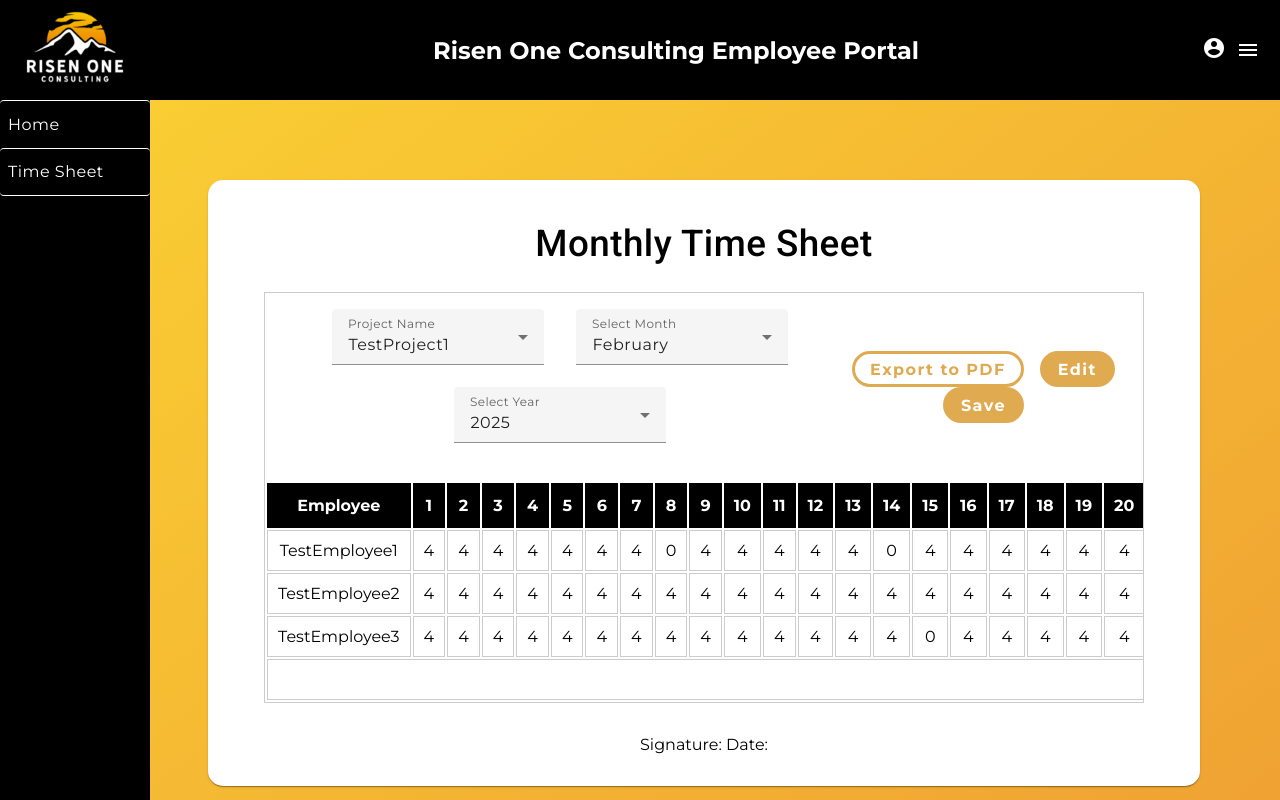
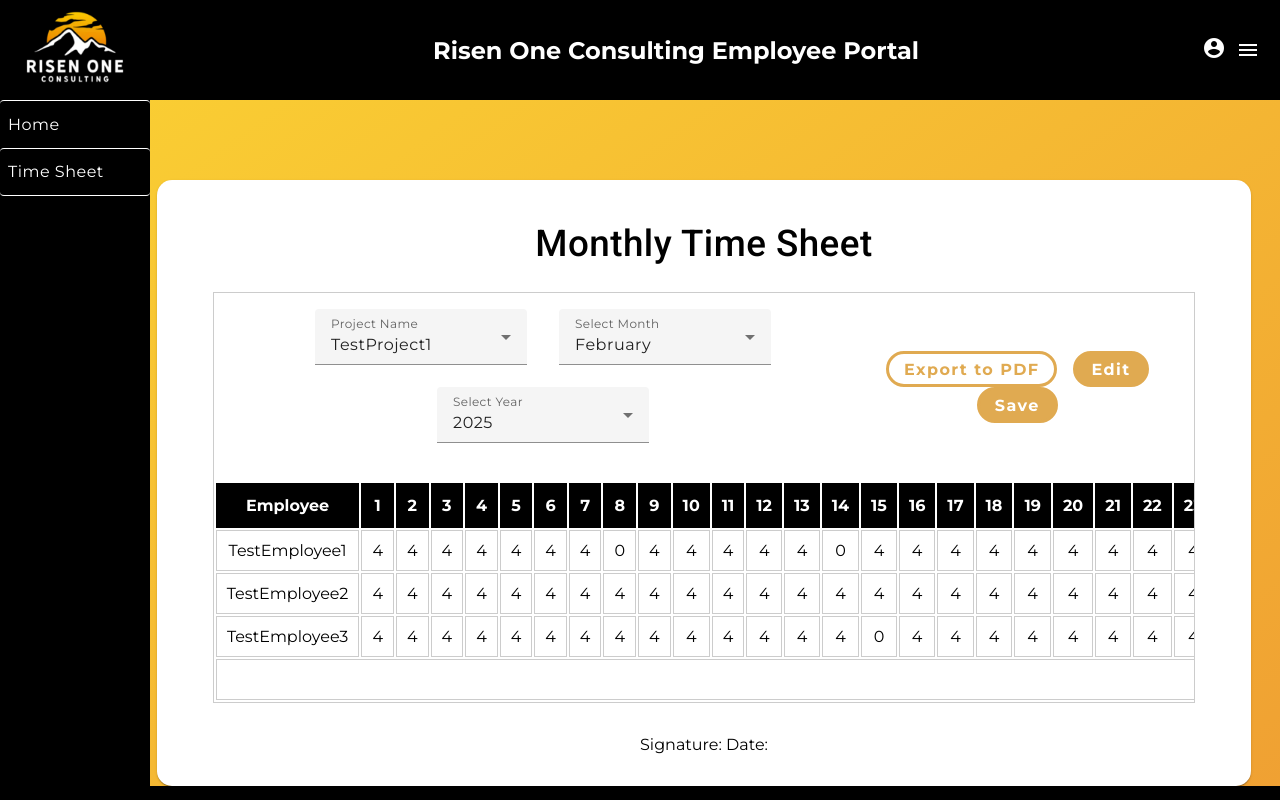
Before and after one commit to ucmo-cs/F25_Risen_One_Team1_MIC, an Angular app in the folder frontend/: page /timesheet in a window 1280 px wide. Shown: the top 800 px of the page. Built offline with nearby package versions, Linux system fonts and the light colour scheme.

Commit message:
month dropdown working + fix css

```diff
--- a/frontend/src/app/components/timesheet-entry-container/timesheet-entry-container.component.ts
+++ b/frontend/src/app/components/timesheet-entry-container/timesheet-entry-container.component.ts
@@ -68,8 +68,8 @@ export class TimesheetEntryContainerComponent {
   }
 
   onMonthChange(month: Month) {
-    this.selected.month = month;
-    this.daysInSelectedMonth = new Date(this.months.indexOf(this.selected.month), this.selected.year, 0).getDate();
+    this.selected = { ...this.selected, month };
+    this.daysInSelectedMonth = new Date(this.selected.year, this.months.indexOf(this.selected.month)+1, 0).getDate();
     this.daysInSelectedMonthColumns = Array.from({ length: this.daysInSelectedMonth }, (_, i) => i + 1);
   }
 
--- a/frontend/src/app/components/timesheet/timesheet.component.css
+++ b/frontend/src/app/components/timesheet/timesheet.component.css
@@ -3,9 +3,11 @@
   flex-direction: column;
   justify-content: center;
   text-align: center;
-  margin: 5em;
   padding: 2em 1.5em;
   border-radius: 15px;
+  width: 95%;
+  margin: auto;
+  margin-top: 5em;
 }
 
 .timesheet-header {
```
